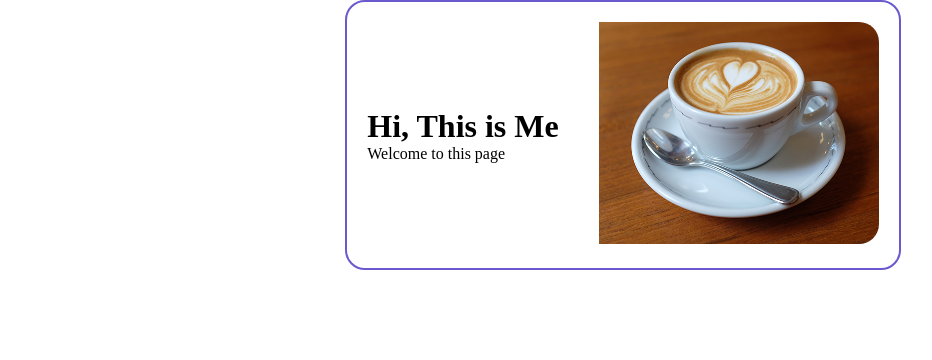
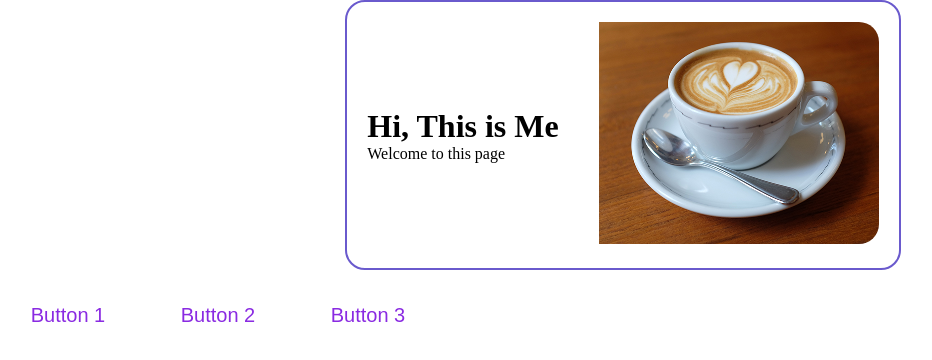
Before and after one commit to litundebata/Exp_Animation_Project, a React (Vite) app in the folder Exp_Anim_Project/: page / in a window 1280 px wide. Shown: the top 360 px of the page, without its empty margins (17-949 px from the left). Built offline with nearby package versions, Linux system fonts and the light colour scheme.

Commit message:
added buttons with some transition while hovering

```diff
--- a/Exp_Anim_Project/src/App.jsx
+++ b/Exp_Anim_Project/src/App.jsx
@@ -18,6 +18,9 @@ function App() {
         </div>
       </div>
 
+    <button className='btn'>Button 1</button>
+    <button className='btn'>Button 2</button>
+    <button className='btn'>Button 3</button>
 
 
       <div className="container">
--- a/Exp_Anim_Project/src/App.scss
+++ b/Exp_Anim_Project/src/App.scss
@@ -20,6 +20,23 @@
             border-bottom-right-radius: 20px;
         }
     }
+}
+
+.btn{
+    height: 50px;
+    width: 130px;
+    margin-left: 20px;
+    font-size: 20px;
+    border-radius: 10px;
+    border: none;
+    background-color: transparent;
+    color: blueviolet;
+    margin-top: 20px;
+    transition: color 0.2s ease-in-out;
+}
+.btn:hover{
+    color: white;
+    background-color: blueviolet;
 }
 .container {
     // border: 2px solid red;
```
